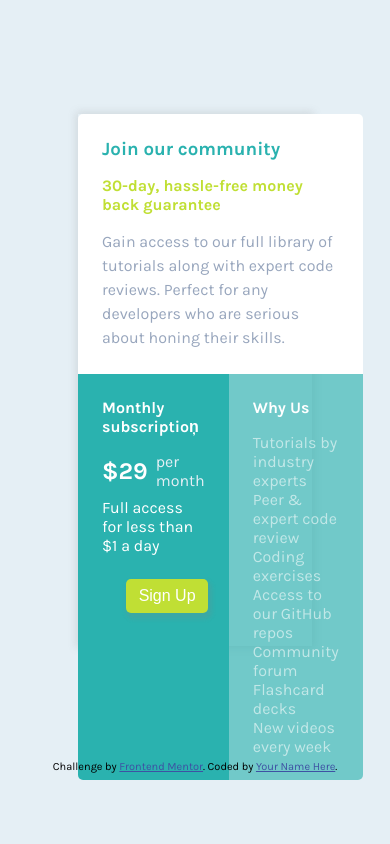
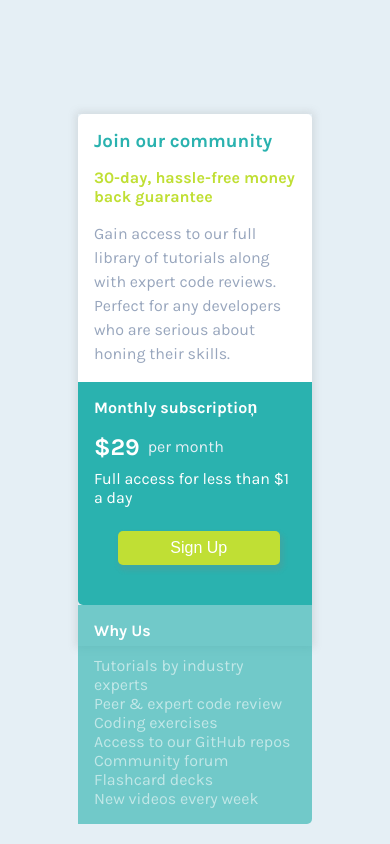
Before and after one commit to Sameermd16/single-price-gird-component, a plain HTML site: page index.html in a window 390 px wide. Drawn offline with Linux system fonts and the light colour scheme.

Commit message:
Mobile responsiveness

```diff
--- a/style.css
+++ b/style.css
@@ -108,3 +108,19 @@ h4{
     gap: 0.5rem;
     margin-bottom: 0.5rem;
 }
+@media only screen and (max-width: 850px){
+    .grid-container{
+        grid-template-columns: 1fr;
+        grid-template-rows: repeat(3, 1fr);
+        grid-template-areas:
+        "community"
+        "subscription"
+        "whyus";
+    }
+    .attribution{
+        display: none;
+    }
+    .grids{
+        padding: 1rem;
+    }
+}
```
